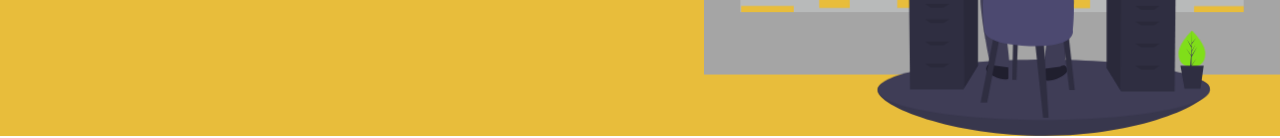
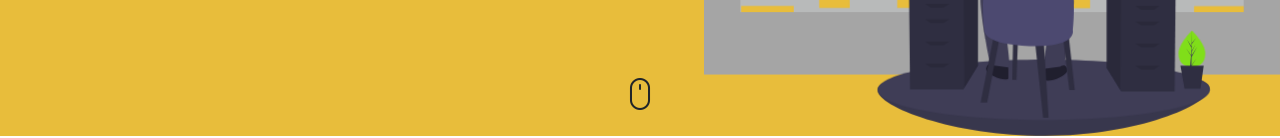
Before and after one commit to ragtam/mgk, a Svelte app: page / in a window 1280 px wide. Shown: the part 664-802 px from the top of the page. Built offline with nearby package versions, Linux system fonts and the light colour scheme.

Commit message:
minor updates

```diff
--- a/src/home-screen/Home.svelte
+++ b/src/home-screen/Home.svelte
@@ -1,6 +1,6 @@
 <script>
 	import ManBehindTheDesk from './Man-Behind-The-Desk.svelte';
-	import { animateOnEntry, setUpParallaxEffect, setUpScrollAnimation } from './home.js';
+	import { animateOnEntry, setUpParallaxEffect, setUpScrollAnimation, animateScrollIndicator } from './home.js';
 
 	let colors = ['#E8BD3B', '#E87927', '#DB4C46', '#AF3736', '#4F315B', '#3D1C49'];
 
@@ -8,6 +8,7 @@
 		animateOnEntry();
 		setUpParallaxEffect();
 		setUpScrollAnimation();
+		animateScrollIndicator();
 	}, 0);
 </script>
 
@@ -29,6 +30,9 @@
 				<h1 class="display-1 text-white rellax">I'm Mateusz</h1>
 				<h1 class="display-6 text-secondary rellax">Front End Developer struggling with CSS.</h1>
 			</div>
+		</div>
+		<div class="scroll-indicator">
+			<i class="bi bi-mouse" />
 		</div>
 	</div>
 	<div id="image" class="col-12 col-lg-8 d-flex justify-content-end position-relative">
@@ -79,4 +83,16 @@
 		position: absolute;
 		z-index: 1;
 	}
+
+	.scroll-indicator {
+		position: absolute;
+		display: flex;
+		align-self: end;
+		justify-content: center;
+		width: 100%;
+	}
+
+	.scroll-indicator i {
+		font-size: 2rem;
+	}
 </style>
--- a/src/home-screen/home.js
+++ b/src/home-screen/home.js
@@ -23,13 +23,6 @@ export function animateOnEntry() {
             targets: '.intro-overlay div',
             opacity: 0,
             delay: anime.stagger(100),
-        },
-        '-=900'
-    );
-    t.add(
-        {
-            targets: '#text',
-            opacity: [0, 1],
         },
         '-=900'
     );
@@ -62,6 +55,10 @@ export function setUpScrollAnimation() {
             entries.forEach((entry) => {
                 if (!entry.isIntersecting) {
                     overlayAnimation.play();
+                    const scrollIndicator = document.querySelector('.scroll-indicator')
+                    if (scrollIndicator) {
+                        scrollIndicator.remove()
+                    }
                 } else {
                     overlayAnimation.seek(0);
                 }
@@ -74,3 +71,12 @@ export function setUpScrollAnimation() {
 
     observer.observe(target);
 }
+
+export function animateScrollIndicator() {
+    anime({
+        targets: '.scroll-indicator i',
+        translateY: -20,
+        loop: true,
+        easing: 'easeInOutSine'
+      });
+}
```
